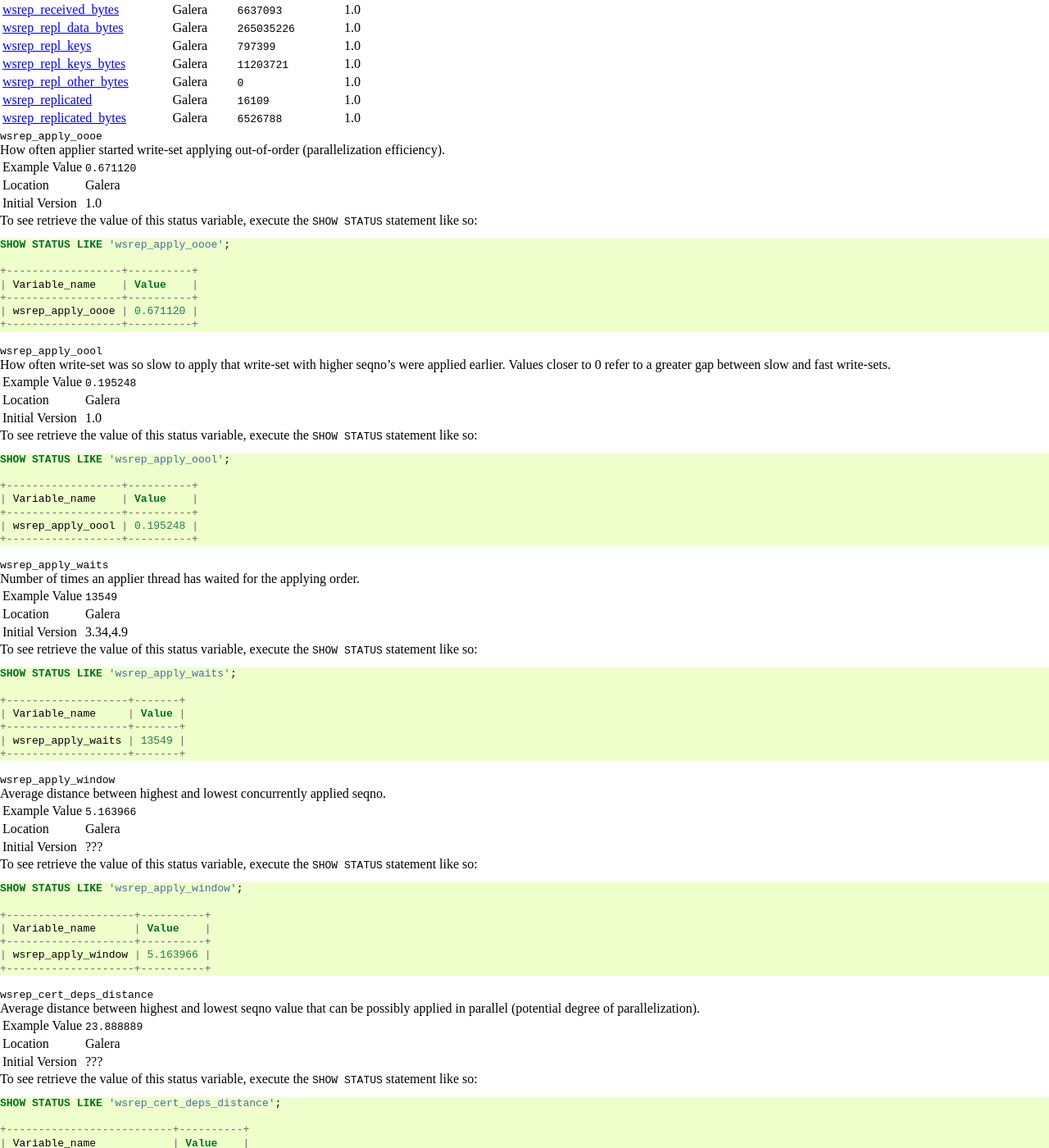
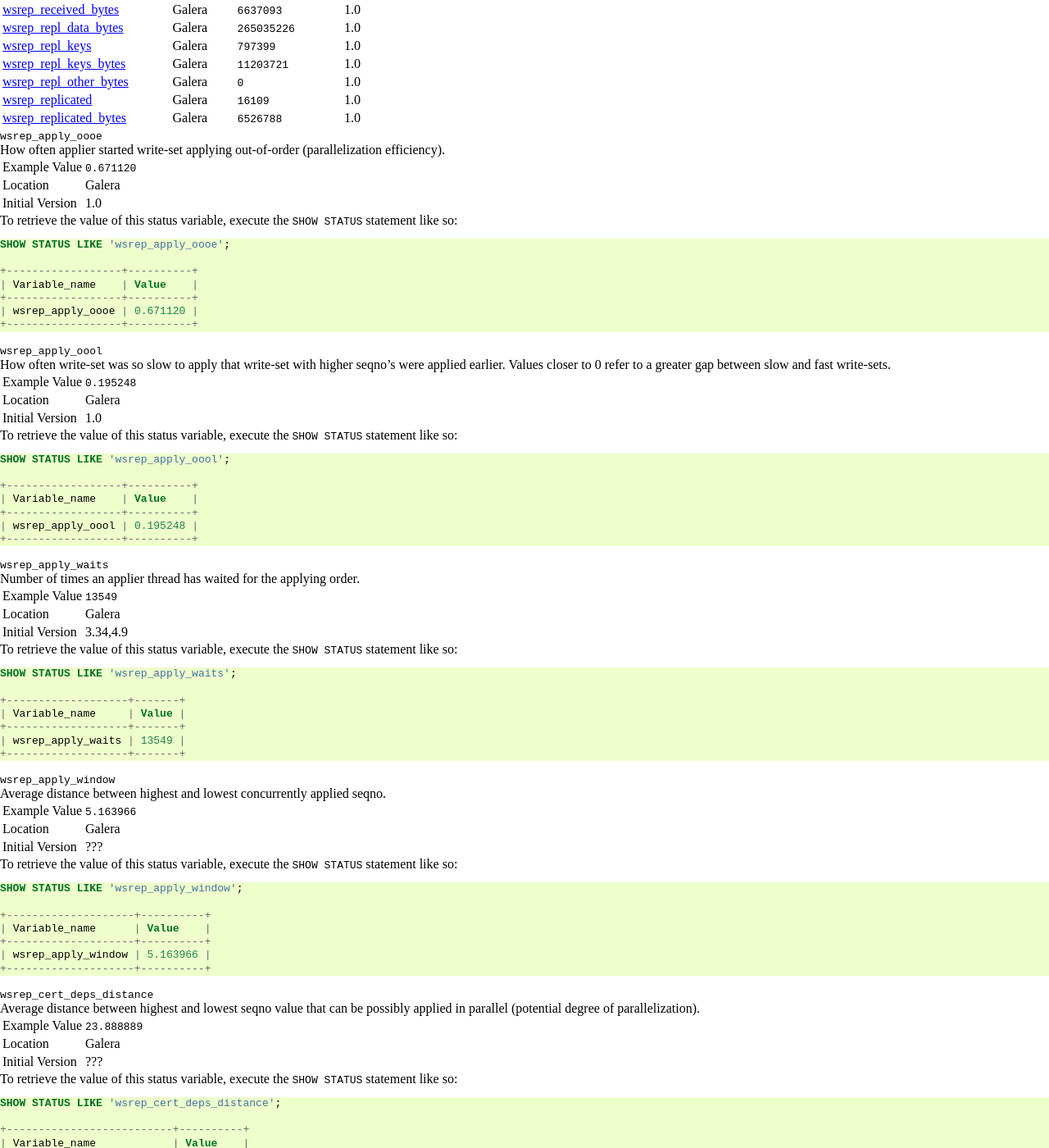
Before and after one commit to codership/documentation, a Sphinx documentation site: the page built from galeracluster/source/documentation/galera-status-variables.rst, in a window 1280 px wide and 1400 px high, scrolled down 1885 px. Shown: the whole window at 82% size. Built offline with Sphinx 7.4.7, drawn with Linux system fonts in a browser that asks for light colours; comment, search, counter and statistics services are not loaded; some of the changed text lies outside the part shown.

Commit message:
Issue #422
"To see retrieve..." replaced by "To retrieve..."

```diff
--- a/galeracluster/source/documentation/galera-status-variables.rst
+++ b/galeracluster/source/documentation/galera-status-variables.rst
@@ -159,7 +159,7 @@ How often applier started write-set applying out-of-order (parallelization effic
    "Location", "Galera"
    "Initial Version", "1.0"
 
-To see retrieve the value of this status variable, execute the ``SHOW STATUS`` statement like so:
+To retrieve the value of this status variable, execute the ``SHOW STATUS`` statement like so:
 
 .. code-block:: mysql
 
@@ -188,7 +188,7 @@ How often write-set was so slow to apply that write-set with higher seqno's were
    "Location", "Galera"
    "Initial Version", "1.0"
 
-To see retrieve the value of this status variable, execute the ``SHOW STATUS`` statement like so:
+To retrieve the value of this status variable, execute the ``SHOW STATUS`` statement like so:
 
 .. code-block:: mysql
 
@@ -218,7 +218,7 @@ order.
    "Location", "Galera"
    "Initial Version", "3.34,4.9"
 
-To see retrieve the value of this status variable, execute the ``SHOW STATUS`` statement like so:
+To retrieve the value of this status variable, execute the ``SHOW STATUS`` statement like so:
 
 .. code-block:: mysql
 
@@ -246,7 +246,7 @@ Average distance between highest and lowest concurrently applied seqno.
    "Location", "Galera"
    "Initial Version", "???"
 
-To see retrieve the value of this status variable, execute the ``SHOW STATUS`` statement like so:
+To retrieve the value of this status variable, execute the ``SHOW STATUS`` statement like so:
 
 .. code-block:: mysql
 
@@ -275,7 +275,7 @@ Average distance between highest and lowest seqno value that can be possibly app
    "Location", "Galera"
    "Initial Version", "???"
 
-To see retrieve the value of this status variable, execute the ``SHOW STATUS`` statement like so:
+To retrieve the value of this status variable, execute the ``SHOW STATUS`` statement like so:
 
 .. code-block:: mysql
 
@@ -304,7 +304,7 @@ The number of entries in the certification index.
    "Location", "Galera"
    "Initial Version", "???"
 
-To see retrieve the value of this status variable, execute the ``SHOW STATUS`` statement like so:
+To retrieve the value of this status variable, execute the ``SHOW STATUS`` statement like so:
 
 .. code-block:: mysql
 
@@ -337,7 +337,7 @@ When a node replicates a write-set to the cluster, it can take some time before
 
 To prevent this, Galera Cluster checks write-sets against all write-sets within its certification interval for potential conflicts.  Using the :ref:`wsrep_cert_interval <wsrep_cert_interval>` status variable, you can see the average number of transactions with the certification interval.
 
-To see retrieve the value of this status variable, execute the ``SHOW STATUS`` statement like so:
+To retrieve the value of this status variable, execute the ``SHOW STATUS`` statement like so:
 
 .. code-block:: mysql
 
@@ -368,7 +368,7 @@ Total number of cluster membership changes happened.
    "Location", "MySQL"
    "Initial Version", "???"
 
-To see retrieve the value of this status variable, execute the ``SHOW STATUS`` statement like so:
+To retrieve the value of this status variable, execute the ``SHOW STATUS`` statement like so:
 
 .. code-block:: mysql
 
@@ -397,7 +397,7 @@ Current number of members in the cluster.
    "Location", "MySQL"
    "Initial Version", "???"
 
-To see retrieve the value of this status variable, execute the ``SHOW STATUS`` statement like so:
+To retrieve the value of this status variable, execute the ``SHOW STATUS`` statement like so:
 
 .. code-block:: mysql
 
@@ -426,7 +426,7 @@ Provides the current State UUID.  This is a unique identifier for the current st
    "Location", "MySQL"
    "Initial Version", "???"
 
-To see retrieve the value of this status variable, execute the ``SHOW STATUS`` statement like so:
+To retrieve the value of this status variable, execute the ``SHOW STATUS`` statement like so:
 
 .. code-block:: mysql
 
@@ -457,7 +457,7 @@ Status of this cluster component.  That is, whether the node is part of a ``PRIM
    "Location", "MySQL"
    "Initial Version", "???"
 
-To see retrieve the value of this status variable, execute the ``SHOW STATUS`` statement like so:
+To retrieve the value of this status variable, execute the ``SHOW STATUS`` statement like so:
 
 .. code-block:: mysql
 
@@ -487,7 +487,7 @@ of :ref:`pc.weight <pc.weight>` of the nodes in the current :term:`Primary Compo
    "Location", "Galera"
    "Initial Version", "3.24"
 
-To see retrieve the value of this status variable, execute the ``SHOW STATUS`` statement like so:
+To retrieve the value of this status variable, execute the ``SHOW STATUS`` statement like so:
 
 .. code-block:: mysql
 
@@ -516,7 +516,7 @@ How often a transaction was committed out of order.
    "Location", "Galera"
    "Initial Version", "???"
 
-To see retrieve the value of this status variable, execute the ``SHOW STATUS`` statement like so:
+To retrieve the value of this status variable, execute the ``SHOW STATUS`` statement like so:
 
 .. code-block:: mysql
 
@@ -545,7 +545,7 @@ No meaning.
    "Location", "Galera"
    "Initial Version", "???"
 
-To see retrieve the value of this status variable, execute the ``SHOW STATUS`` statement like so:
+To retrieve the value of this status variable, execute the ``SHOW STATUS`` statement like so:
 
 .. code-block:: mysql
 
@@ -574,7 +574,7 @@ Average distance between highest and lowest concurrently committed seqno.
    "Location", "Galera"
    "Initial Version", "???"
 
-To see retrieve the value of this status variable, execute the ``SHOW STATUS`` statement like so:
+To retrieve the value of this status variable, execute the ``SHOW STATUS`` statement like so:
 
 .. code-block:: mysql
 
@@ -603,7 +603,7 @@ If the value is ``OFF``, the node has not yet connected to any of the cluster co
    "Location", "Galera"
    "Initial Version", "???"
 
-To see retrieve the value of this status variable, execute the ``SHOW STATUS`` statement like so:
+To retrieve the value of this status variable, execute the ``SHOW STATUS`` statement like so:
 
 .. code-block:: mysql
 
@@ -634,7 +634,7 @@ Returns the number of operations in progress that require the node to temporaril
 
 Certain operations, such as DDL statements issued when :ref:`wsrep_OSU_method <wsrep_OSU_method>` is set to Rolling Schema Upgrade or when you enable :ref:`wsrep_desync <wsrep_desync>`, cause the node to desync from the cluster.  This status variable shows how many of these operations are currently running on the node.  When all of these operations complete, the counter returns to its default value ``0`` and the node can sync back to the cluster.
 
-To see retrieve the value of this status variable, execute the ``SHOW STATUS`` statement like so:
+To retrieve the value of this status variable, execute the ``SHOW STATUS`` statement like so:
 
 .. code-block:: mysql
 
@@ -688,7 +688,7 @@ Lists the UUID's of all nodes evicted from the cluster.  Evicted nodes cannot re
    "Location", "Galera"
    "Initial Version", "3.8"
 
-To see retrieve the value of this status variable, execute the ``SHOW STATUS`` statement like so:
+To retrieve the value of this status variable, execute the ``SHOW STATUS`` statement like so:
 
 .. code-block:: mysql
 
@@ -717,7 +717,7 @@ This status variable provides figures for the replication latency on group commu
    "Location", "Galera"
    "Initial Version", "3.0"
 
-To see retrieve the value of this status variable, execute the ``SHOW STATUS`` statement like so:
+To retrieve the value of this status variable, execute the ``SHOW STATUS`` statement like so:
 
 .. code-block:: mysql
 
@@ -754,7 +754,7 @@ Shows the internal state of the EVS Protocol.
    "Location", "Galera"
    "Initial Version", "3.8"
 
-To see retrieve the value of this status variable, execute the ``SHOW STATUS`` statement like so:
+To retrieve the value of this status variable, execute the ``SHOW STATUS`` statement like so:
 
 .. code-block:: mysql
 
@@ -783,7 +783,7 @@ Whether flow control is currently active (replication paused) in the cluster.
    "Location", "Galera"
    "Initial Version", "3.31"
 
-To see retrieve the value of this status variable, execute the ``SHOW STATUS`` statement like so:
+To retrieve the value of this status variable, execute the ``SHOW STATUS`` statement like so:
 
 .. code-block:: mysql
 
@@ -814,7 +814,7 @@ The fraction of time since the last ``FLUSH STATUS`` command that replication wa
 
 Basically, this is how much the slave lag is slowing down the cluster.
 
-To see retrieve the value of this status variable, execute the ``SHOW STATUS`` statement like so:
+To retrieve the value of this status variable, execute the ``SHOW STATUS`` statement like so:
 
 .. code-block:: mysql
 
@@ -843,7 +843,7 @@ The total time spent in a paused state measured in nanoseconds.
    "Location", "Galera"
    "Initial Version", ""
 
-To see retrieve the value of this status variable, execute the ``SHOW STATUS`` statement like so:
+To retrieve the value of this status variable, execute the ``SHOW STATUS`` statement like so:
 
 .. code-block:: mysql
 
@@ -872,7 +872,7 @@ Returns the number of ``FC_PAUSE`` events the node has received, including those
    "Location", "Galera"
    "Initial Version", ""
 
-To see retrieve the value of this status variable, execute the ``SHOW STATUS`` statement like so:
+To retrieve the value of this status variable, execute the ``SHOW STATUS`` statement like so:
 
 .. code-block:: mysql
 
@@ -901,7 +901,7 @@ Whether the node has requested replication pause (received events queue too long
    "Location", "Galera"
    "Initial Version", "3.31"
 
-To see retrieve the value of this status variable, execute the ``SHOW STATUS`` statement like so:
+To retrieve the value of this status variable, execute the ``SHOW STATUS`` statement like so:
 
 .. code-block:: mysql
 
@@ -930,7 +930,7 @@ Returns the number of ``FC_PAUSE`` events the node has sent.  Unlike most status
    "Location", "Galera"
    "Initial Version", ""
 
-To see retrieve the value of this status variable, execute the ``SHOW STATUS`` statement like so:
+To retrieve the value of this status variable, execute the ``SHOW STATUS`` statement like so:
 
 .. code-block:: mysql
 
@@ -959,7 +959,7 @@ Returns cluster segment the node belongs to.
    "Location", "Galera"
    "Initial Version", "3.31"
 
-To see retrieve the value of this status variable, execute the ``SHOW STATUS`` statement like so:
+To retrieve the value of this status variable, execute the ``SHOW STATUS`` statement like so:
 
 .. code-block:: mysql
 
@@ -988,7 +988,7 @@ Displays the group communications UUID.
    "Location", "Galera"
    "Initial Version", "1.0"
 
-To see retrieve the value of this status variable, execute the ``SHOW STATUS`` statement like so:
+To retrieve the value of this status variable, execute the ``SHOW STATUS`` statement like so:
 
 .. code-block:: mysql
 
@@ -1017,7 +1017,7 @@ Comma-separated list of incoming server addresses in the cluster component.
    "Location", "Galera"
    "Initial Version", "???"
 
-To see retrieve the value of this status variable, execute the ``SHOW STATUS`` statement like so:
+To retrieve the value of this status variable, execute the ``SHOW STATUS`` statement like so:
 
 .. code-block:: mysql
 
@@ -1056,7 +1056,7 @@ The sequence number, or seqno, of the last committed transaction. See :ref:`wsre
    "Location", "Galera"
    "Initial Version", "???"
 
-To see retrieve the value of this status variable, execute the ``SHOW STATUS`` statement like so:
+To retrieve the value of this status variable, execute the ``SHOW STATUS`` statement like so:
 
 .. code-block:: mysql
 
@@ -1087,7 +1087,7 @@ Total number of local transactions that were aborted by slave transactions while
    "Location", "Galera"
    "Initial Version", "???"
 
-To see retrieve the value of this status variable, execute the ``SHOW STATUS`` statement like so:
+To retrieve the value of this status variable, execute the ``SHOW STATUS`` statement like so:
 
 .. code-block:: mysql
 
@@ -1116,7 +1116,7 @@ The lowest sequence number, or seqno, in the write-set cache (GCache).
    "Location", "Galera"
    "Initial Version", "???"
 
-To see retrieve the value of this status variable, execute the ``SHOW STATUS`` statement like so:
+To retrieve the value of this status variable, execute the ``SHOW STATUS`` statement like so:
 
 .. code-block:: mysql
 
@@ -1145,7 +1145,7 @@ Total number of local transactions that failed certification test.
    "Location", "Galera"
    "Initial Version", "???"
 
-To see retrieve the value of this status variable, execute the ``SHOW STATUS`` statement like so:
+To retrieve the value of this status variable, execute the ``SHOW STATUS`` statement like so:
 
 .. code-block:: mysql
 
@@ -1174,7 +1174,7 @@ Total number of local transactions committed.
    "Location", "Galera"
    "Initial Version", "???"
 
-To see retrieve the value of this status variable, execute the ``SHOW STATUS`` statement like so:
+To retrieve the value of this status variable, execute the ``SHOW STATUS`` statement like so:
 
 .. code-block:: mysql
 
@@ -1203,7 +1203,7 @@ This node index in the cluster (base 0).
    "Location", "MySQL"
    "Initial Version", "???"
 
-To see retrieve the value of this status variable, execute the ``SHOW STATUS`` statement like so:
+To retrieve the value of this status variable, execute the ``SHOW STATUS`` statement like so:
 
 .. code-block:: mysql
 
@@ -1232,7 +1232,7 @@ Current (instantaneous) length of the recv queue.
    "Location", "Galera"
    "Initial Version", "???"
 
-To see retrieve the value of this status variable, execute the ``SHOW STATUS`` statement like so:
+To retrieve the value of this status variable, execute the ``SHOW STATUS`` statement like so:
 
 .. code-block:: mysql
 
@@ -1261,7 +1261,7 @@ Recv queue length averaged over interval since the last ``FLUSH STATUS`` command
    "Location", "Galera"
    "Initial Version", "???"
 
-To see retrieve the value of this status variable, execute the ``SHOW STATUS`` statement like so:
+To retrieve the value of this status variable, execute the ``SHOW STATUS`` statement like so:
 
 .. code-block:: mysql
 
@@ -1290,7 +1290,7 @@ The maximum length of the recv queue since the last FLUSH STATUS command.
    "Location", "Galera"
    "Initial Version", "???"
 
-To see retrieve the value of this status variable, execute the ``SHOW STATUS`` statement like so:
+To retrieve the value of this status variable, execute the ``SHOW STATUS`` statement like so:
 
 .. code-block:: mysql
 
@@ -1319,7 +1319,7 @@ The minimum length of the recv queue since the last ``FLUSH STATUS`` command.
    "Location", "Galera"
    "Initial Version", "???"
 
-To see retrieve the value of this status variable, execute the ``SHOW STATUS`` statement like so:
+To retrieve the value of this status variable, execute the ``SHOW STATUS`` statement like so:
 
 .. code-block:: mysql
 
@@ -1348,7 +1348,7 @@ Total number of transaction replays due to *asymmetric lock granularity*.
    "Location", "Galera"
    "Initial Version", "???"
 
-To see retrieve the value of this status variable, execute the ``SHOW STATUS`` statement like so:
+To retrieve the value of this status variable, execute the ``SHOW STATUS`` statement like so:
 
 .. code-block:: mysql
 
@@ -1377,7 +1377,7 @@ Current (instantaneous) length of the send queue.
    "Location", "Galera"
    "Initial Version", "???"
 
-To see retrieve the value of this status variable, execute the ``SHOW STATUS`` statement like so:
+To retrieve the value of this status variable, execute the ``SHOW STATUS`` statement like so:
 
 .. code-block:: mysql
 
@@ -1406,7 +1406,7 @@ Send queue length averaged over time since the last ``FLUSH STATUS`` command. Va
    "Location", "Galera"
    "Initial Version", "???"
 
-To see retrieve the value of this status variable, execute the ``SHOW STATUS`` statement like so:
+To retrieve the value of this status variable, execute the ``SHOW STATUS`` statement like so:
 
 .. code-block:: mysql
 
@@ -1435,7 +1435,7 @@ The maximum length of the send queue since the last ``FLUSH STATUS`` command.
    "Location", "Galera"
    "Initial Version", "???"
 
-To see retrieve the value of this status variable, execute the ``SHOW STATUS`` statement like so:
+To retrieve the value of this status variable, execute the ``SHOW STATUS`` statement like so:
 
 .. code-block:: mysql
 
@@ -1464,7 +1464,7 @@ The minimum length of the send queue since the last ``FLUSH STATUS`` command.
    "Location", "Galera"
    "Initial Version", "???"
 
-To see retrieve the value of this status variable, execute the ``SHOW STATUS`` statement like so:
+To retrieve the value of this status variable, execute the ``SHOW STATUS`` statement like so:
 
 .. code-block:: mysql
 
@@ -1493,7 +1493,7 @@ Internal Galera Cluster FSM state number.
    "Location", "Galera"
    "Initial Version", "???"
 
-To see retrieve the value of this status variable, execute the ``SHOW STATUS`` statement like so:
+To retrieve the value of this status variable, execute the ``SHOW STATUS`` statement like so:
 
 .. code-block:: mysql
 
@@ -1524,7 +1524,7 @@ Human-readable explanation of the state.
    "Location", "Galera"
    "Initial Version", "???"
 
-To see retrieve the value of this status variable, execute the ``SHOW STATUS`` statement like so:
+To retrieve the value of this status variable, execute the ``SHOW STATUS`` statement like so:
 
 .. code-block:: mysql
 
@@ -1553,7 +1553,7 @@ The UUID of the state stored on this node.
    "Location", "Galera"
    "Initial Version", "???"
 
-To see retrieve the value of this status variable, execute the ``SHOW STATUS`` statement like so:
+To retrieve the value of this status variable, execute the ``SHOW STATUS`` statement like so:
 
 .. code-block:: mysql
 
@@ -1584,7 +1584,7 @@ The number of open connection objects inside the wsrep provider.
    "Location", "Galera"
    "Initial Version", "3.24"
 
-To see retrieve the value of this status variable, execute the ``SHOW STATUS`` statement like so:
+To retrieve the value of this status variable, execute the ``SHOW STATUS`` statement like so:
 
 .. code-block:: mysql
 
@@ -1613,7 +1613,7 @@ The number of locally running transactions which have been registered inside the
    "Location", "Galera"
    "Initial Version", "3.24"
 
-To see retrieve the value of this status variable, execute the ``SHOW STATUS`` statement like so:
+To retrieve the value of this status variable, execute the ``SHOW STATUS`` statement like so:
 
 .. code-block:: mysql
 
@@ -1642,7 +1642,7 @@ The version of the wsrep Protocol used.
    "Location", "Galera"
    "Initial Version", "???"
 
-To see retrieve the value of this status variable, execute the ``SHOW STATUS`` statement like so:
+To retrieve the value of this status variable, execute the ``SHOW STATUS`` statement like so:
 
 .. code-block:: mysql
 
@@ -1684,7 +1684,7 @@ The name of the wsrep Provider.
    "Location", "MySQL"
    "Initial Version", "???"
 
-To see retrieve the value of this status variable, execute the ``SHOW STATUS`` statement like so:
+To retrieve the value of this status variable, execute the ``SHOW STATUS`` statement like so:
 
 .. code-block:: mysql
 
@@ -1713,7 +1713,7 @@ The name of the wsrep Provider vendor.
    "Location", "MySQL"
    "Initial Version", "???"
 
-To see retrieve the value of this status variable, execute the ``SHOW STATUS`` statement like so:
+To retrieve the value of this status variable, execute the ``SHOW STATUS`` statement like so:
 
 .. code-block:: mysql
 
@@ -1742,7 +1742,7 @@ The name of the wsrep Provider version string.
    "Location", "MySQL"
    "Initial Version", "???"
 
-To see retrieve the value of this status variable, execute the ``SHOW STATUS`` statement like so:
+To retrieve the value of this status variable, execute the ``SHOW STATUS`` statement like so:
 
 .. code-block:: mysql
 
@@ -1771,7 +1771,7 @@ Whether the server is ready to accept queries. If this status is ``OFF``, almost
    "Location", "MySQL"
    "Initial Version", "???"
 
-To see retrieve the value of this status variable, execute the ``SHOW STATUS`` statement like so:
+To retrieve the value of this status variable, execute the ``SHOW STATUS`` statement like so:
 
 .. code-block:: text
 
@@ -1806,7 +1806,7 @@ Total number of write-sets received from other nodes.
    "Location", "MySQL"
    "Initial Version", "???"
 
-To see retrieve the value of this status variable, execute the ``SHOW STATUS`` statement like so:
+To retrieve the value of this status variable, execute the ``SHOW STATUS`` statement like so:
 
 .. code-block:: mysql
 
@@ -1835,7 +1835,7 @@ Total size of write-sets received from other nodes.
    "Location", "Galera"
    "Initial Version", "???"
 
-To see retrieve the value of this status variable, execute the ``SHOW STATUS`` statement like so:
+To retrieve the value of this status variable, execute the ``SHOW STATUS`` statement like so:
 
 .. code-block:: mysql
 
@@ -1864,7 +1864,7 @@ Total size of data replicated.
    "Location", "Galera"
    "Initial Version", "???"
 
-To see retrieve the value of this status variable, execute the ``SHOW STATUS`` statement like so:
+To retrieve the value of this status variable, execute the ``SHOW STATUS`` statement like so:
 
 .. code-block:: mysql
 
@@ -1893,7 +1893,7 @@ Total number of keys replicated.
    "Location", "Galera"
    "Initial Version", "???"
 
-To see retrieve the value of this status variable, execute the ``SHOW STATUS`` statement like so:
+To retrieve the value of this status variable, execute the ``SHOW STATUS`` statement like so:
 
 .. code-blocK:: mysql
 
@@ -1922,7 +1922,7 @@ Total size of keys replicated.
    "Location", "Galera"
    "Initial Version", "???"
 
-To see retrieve the value of this status variable, execute the ``SHOW STATUS`` statement like so:
+To retrieve the value of this status variable, execute the ``SHOW STATUS`` statement like so:
 
 .. code-block:: mysql
 
@@ -1951,7 +1951,7 @@ Total size of other bits replicated.
    "Location", "Galera"
    "Initial Version", "???"
 
-To see retrieve the value of this status variable, execute the ``SHOW STATUS`` statement like so:
+To retrieve the value of this status variable, execute the ``SHOW STATUS`` statement like so:
 
 .. code-block:: mysql
 
@@ -1980,7 +1980,7 @@ Total number of write-sets replicated (sent to other nodes).
    "Location", "Galera"
    "Initial Version", "???"
 
-To see retrieve the value of this status variable, execute the ``SHOW STATUS`` statement like so:
+To retrieve the value of this status variable, execute the ``SHOW STATUS`` statement like so:
 
 .. code-block:: mysql
 
@@ -2009,7 +2009,7 @@ Total size of write-sets replicated.
    "Location", "Galera"
    "Initial Version", "???"
 
-To see retrieve the value of this status variable, execute the ``SHOW STATUS`` statement like so:
+To retrieve the value of this status variable, execute the ``SHOW STATUS`` statement like so:
 
 .. code-block:: mysql
 
```
